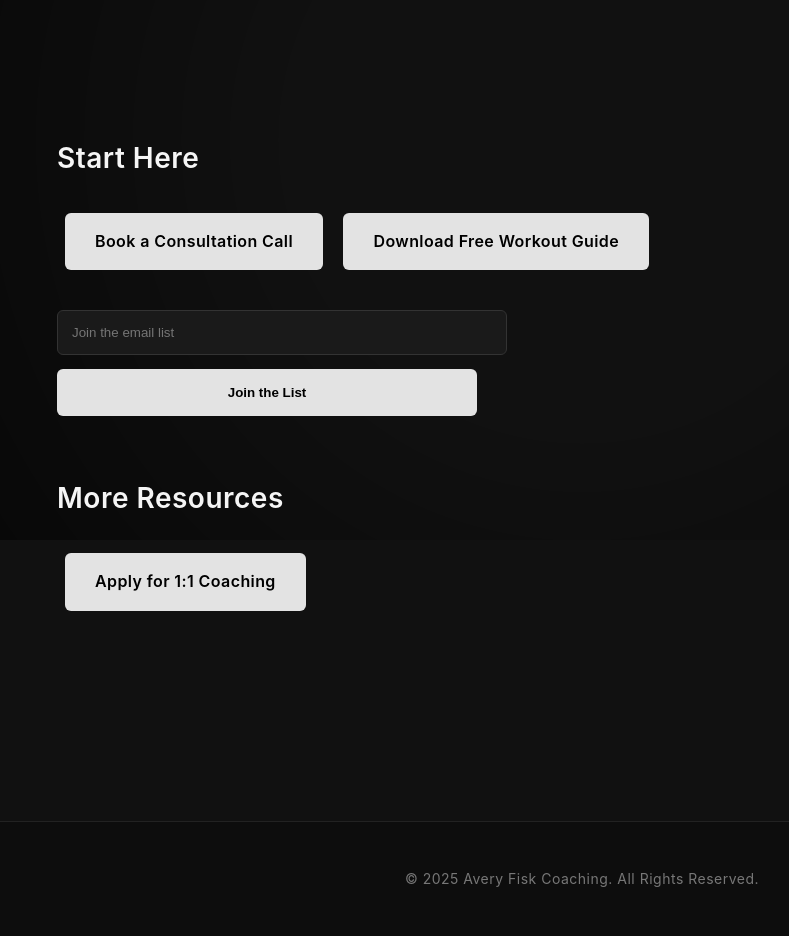
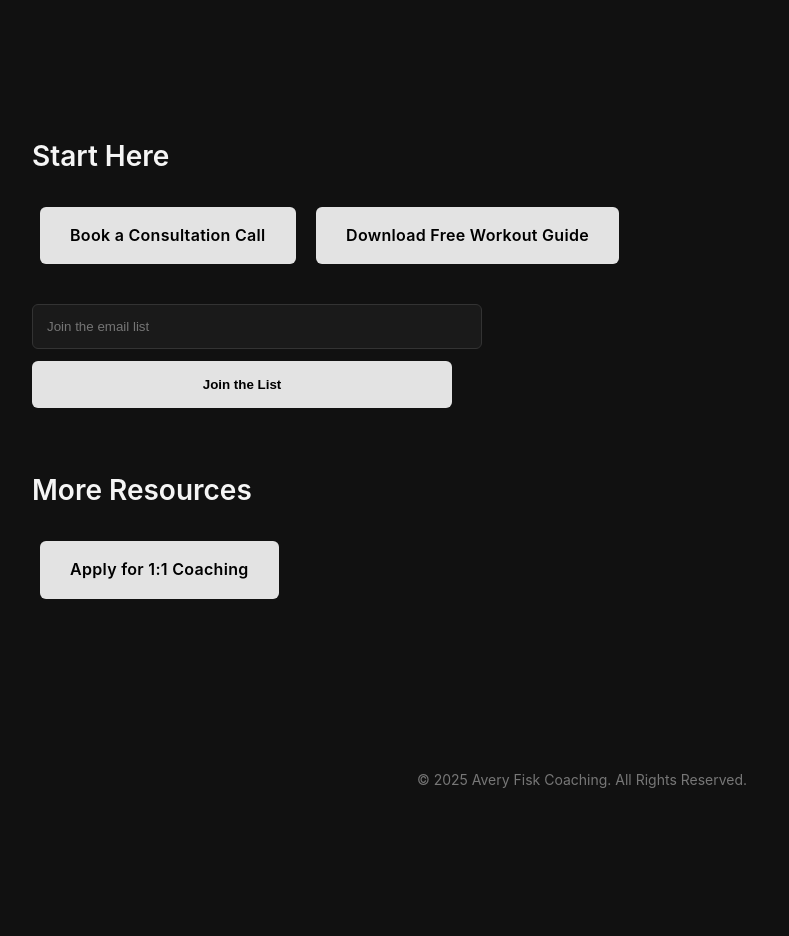
Before and after one commit to averyfisk/averyfisk.github.io, a plain HTML site: page index.html in a window 1280 px wide. Shown: the part 260-1196 px from the top of the page, without its empty margins (58-847 px from the left). After the commit the page ends 1101 px from the top, so only its background shows below. Drawn offline with Linux system fonts and the light colour scheme.

Commit message:
Update index.html

```diff
--- a/index.html
+++ b/index.html
@@ -6,42 +6,21 @@
     <title>Avery Fisk Coaching</title>
 
     <style>
-        /* --- GLOBAL STYLES --- */
         body {
             margin: 0;
             padding: 0;
-            font-family: "Inter", "Helvetica Neue", Arial, sans-serif;
             background-color: #111;
             color: #f5f5f5;
+            font-family: "Inter", "Helvetica Neue", Arial, sans-serif;
             line-height: 1.6;
-            position: relative;
-        }
-
-        /* Subtle vignette */
-        body:before {
-            content: "";
-            position: fixed;
-            top: 0;
-            left: 0;
-            width: 100%;
-            height: 100%;
-            pointer-events: none;
-            background: radial-gradient(circle, rgba(0,0,0,0) 40%, rgba(0,0,0,0.55) 100%);
-            z-index: -1;
-        }
-
-        h1, h2 {
-            font-weight: 600;
-            letter-spacing: 0.5px;
         }
 
         .container {
-            max-width: 1050px;
+            max-width: 1100px;
             margin: 0 auto;
             padding: 48px 20px;
         }
 
-        /* --- HEADER --- */
         .header {
             text-align: center;
             padding: 60px 20px 40px;
@@ -50,7 +29,7 @@
         .header img {
             width: 210px;
             border-radius: 6px;
-            border: 2px solid #222; /* darker & sharper */
+            border: 1px solid #333;
             display: block;
             margin: 0 auto 28px;
         }
@@ -58,6 +37,7 @@
         .header h1 {
             margin: 0 0 12px;
             font-size: 42px;
+            font-weight: 600;
         }
 
         .header p {
@@ -67,7 +47,16 @@
             color: #cfcfcf;
         }
 
-        /* --- BUTTONS --- */
+        .section {
+            margin: 60px 0;
+        }
+
+        .section h2 {
+            font-size: 28px;
+            margin-bottom: 16px;
+            font-weight: 600;
+        }
+
         .btn {
             display: inline-block;
             margin: 12px 8px;
@@ -77,24 +66,14 @@
             border-radius: 6px;
             text-decoration: none;
             font-weight: 600;
-            letter-spacing: 0.4px;
+            letter-spacing: 0.3px;
             transition: 0.2s ease;
         }
+
         .btn:hover {
             background-color: #fff;
         }
 
-        /* --- SECTIONS --- */
-        .section {
-            margin: 60px 0;
-        }
-
-        .section h2 {
-            font-size: 28px;
-            margin-bottom: 20px;
-        }
-
-        /* --- EMAIL SIGNUP --- */
         .email-box {
             margin-top: 28px;
             max-width: 420px;
@@ -107,7 +86,7 @@
             border: 1px solid #333;
             background-color: #1a1a1a;
             color: #fff;
-            margin-bottom: 14px;
+            margin-bottom: 12px;
         }
 
         input[type="submit"] {
@@ -124,18 +103,13 @@
             background-color: #fff;
         }
 
-        /* --- FOOTER --- */
-        .footer {
-            width: 100%;
-            background-color: #0d0d0d;
-            border-top: 1px solid #222;
-            padding: 32px 0;
+        footer {
+            padding: 50px 0;
             text-align: center;
             font-size: 14px;
             color: #777;
-            letter-spacing: 0.5px;
-            margin-top: 90px;
         }
+
     </style>
 </head>
 
@@ -143,6 +117,7 @@
 
     <!-- HEADER -->
     <div class="header">
+        <!-- Replace "your-image.jpg" with the actual filename in your repo -->
         <img src="your-image.jpg" alt="Avery Fisk">
         <h1>Avery Fisk Coaching</h1>
         <p>I help driven individuals operate at a higher standard and achieve fast, high-quality results through disciplined execution.</p>
@@ -150,14 +125,13 @@
 
     <div class="container">
 
-        <!-- START HERE SECTION -->
+        <!-- START HERE -->
         <div class="section">
             <h2>Start Here</h2>
 
             <a href="YOUR-CONSULTATION-LINK" class="btn">Book a Consultation Call</a>
             <a href="YOUR-FREE-GUIDE.pdf" class="btn">Download Free Workout Guide</a>
 
-            <!-- Email List Form -->
             <div class="email-box">
                 <form action="/.netlify/functions/subscribe" method="POST">
                     <input type="email" name="email" placeholder="Join the email list" required>
@@ -169,16 +143,13 @@
         <!-- MORE RESOURCES -->
         <div class="section">
             <h2>More Resources</h2>
-
             <a href="YOUR-1ON1-APPLICATION" class="btn">Apply for 1:1 Coaching</a>
-
         </div>
 
     </div>
 
-    <!-- FOOTER -->
-    <footer class="footer">
-        <p>© 2025 Avery Fisk Coaching. All Rights Reserved.</p>
+    <footer>
+        © 2025 Avery Fisk Coaching. All Rights Reserved.
     </footer>
 
 </body>
```
